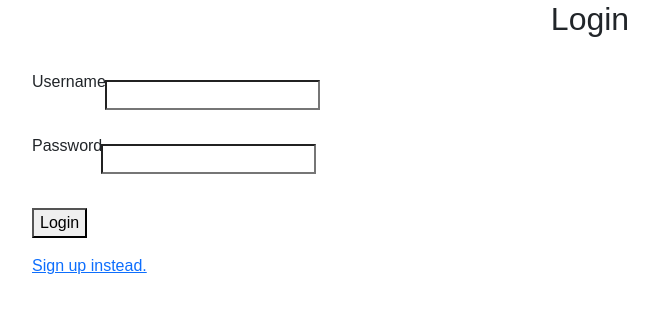
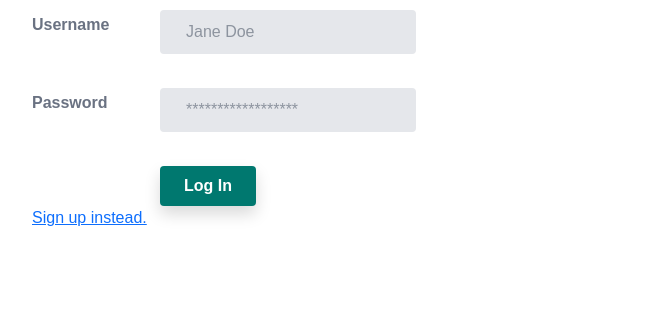
Before and after one commit to isoughtajam-learns/maps, a Flask app: page /login in a window 1280 px wide. Shown: the top 313 px of the page, without its empty margins (50-708 px from the left). Run offline with Flask 3, Linux system fonts and the light colour scheme.

Commit message:
styles styles

```diff
--- a/maps/__init__.py
+++ b/maps/__init__.py
@@ -67,7 +67,6 @@ def create_app() -> Flask:
 
     @app.route("/")
     def index() -> str:
-        print('requested /')
         return render_template('index.html')
 
     @app.get("/pins")
@@ -227,4 +226,8 @@ def create_app() -> Flask:
             }, 200)
         )
 
+    @app.route('/palette')
+    def palette() -> str:
+        return render_template('palette.html')
+
     return app
--- a/maps/static/style.css
+++ b/maps/static/style.css
@@ -56,10 +56,6 @@ input, button {
     background-color: #eee;
 }
 
-#form-error-div {
-    color: #CC1A1C;
-}
-
 .hidden {
     display: none;
 }
--- a/maps/templates/index.html
+++ b/maps/templates/index.html
@@ -22,8 +22,10 @@
     <script src="{{ url_for('static', filename='markdown.js') }}"></script>
     <script src="https://cdnjs.cloudflare.com/ajax/libs/showdown/1.9.0/showdown.min.js"></script>
     <script src="{{ url_for('static', filename='utils.js') }}"></script>
+    <script src="https://cdn.jsdelivr.net/npm/@tailwindcss/browser@4"></script>
+
 </head>
-<body>
+<body class="bg-stone-100">
     <header>
         <div id="header row">
             <h5 id="apiVersion" class="two columns"></h5>
--- a/maps/templates/login.html
+++ b/maps/templates/login.html
@@ -8,29 +8,44 @@
     <link rel="shortcut icon"
           href="{{ url_for('static', filename='favicon-32x32.png') }}">
     <script src="{{ url_for('static', filename='utils.js') }}"></script>
+    <script src="https://cdn.jsdelivr.net/npm/@tailwindcss/browser@4"></script>
 </head>
 <body>
+
 <div class="container">
-    <h2 class="text-center">Login</h2>
-    <br>
-    <form method='POST' class="loginForm" id="loginForm">
-        <div class="input-group">
-            <label for="username" class="label">Username</label>
-            <input type="text" id="username" class="input" name="username">
-            <span class="error-message"></span>
+    <form class="loginForm w-full max-w-sm" method='POST' id="loginForm">
+      <div class="md:flex md:items-center mb-6">
+        <div class="md:w-1/3">
+          <label class="block text-gray-500 font-bold md:text-right mb-1 md:mb-0 pr-4" for="username">
+            Username
+          </label>
         </div>
-        <br>
-        <div class="input-group">
-            <label for="password" class="label">Password</label>
-            <input type="password" id="password" class="input" name="password">
-            <span class="error-message"></span>
+        <div class="md:w-2/3">
+          <input class="bg-gray-200 appearance-none border-2 border-gray-200 rounded w-full py-2 px-4 text-gray-700 leading-tight focus:outline-none focus:bg-white focus:border-teal-700" id="username" type="text" placeholder="Jane Doe" name="username">
         </div>
-        <br>
-        <button class="button" type="submit">Login</button>
-        <div id="form-error-div"></div>
+      </div>
+      <div class="md:flex md:items-center mb-6">
+        <div class="md:w-1/3">
+          <label class="block text-gray-500 font-bold md:text-right mb-1 md:mb-0 pr-4" for="password">
+            Password
+          </label>
+        </div>
+        <div class="md:w-2/3">
+          <input class="bg-gray-200 appearance-none border-2 border-gray-200 rounded w-full py-2 px-4 text-gray-700 leading-tight focus:outline-none focus:bg-white focus:border-teal-700" id="password" type="password" placeholder="******************" name="password">
+        </div>
+      </div>
+      <div class="md:flex md:items-center">
+        <div class="md:w-1/3"></div>
+        <div class="md:w-2/3">
+          <button class="shadow bg-teal-700 hover:bg-teal-500 focus:shadow-outline focus:outline-none text-white font-bold py-2 px-4 rounded" type="submit">
+            Log In
+          </button>
+        </div>
+      </div>
     </form>
-<a href="/signup">Sign up instead.</a>
+    <a href="/signup">Sign up instead.</a>
+</div>
+
 <script src="{{ url_for('static', filename='login.js') }}"></script>
-</div>
 </body>
 </html>
```
Also changed, not shown: maps/templates/palette.html (+26 -0 lines).
